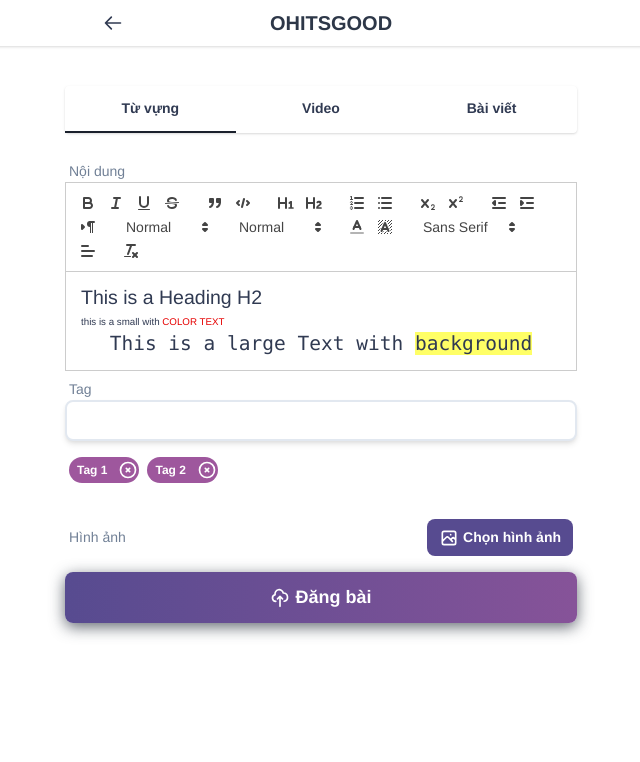
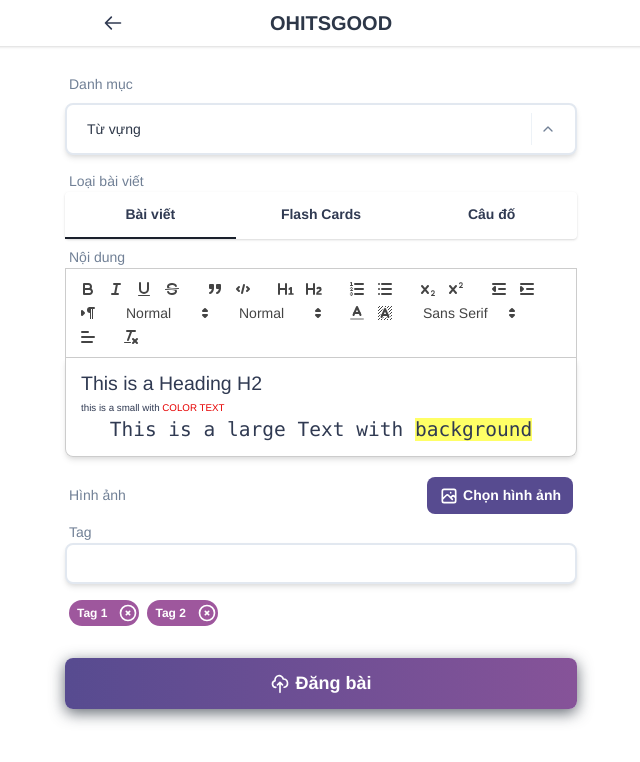
Before and after one commit to giangvincent/english-learning-social-network, a Vue app: page /creator in a window 1280 px wide. Shown: the top 762 px of the page, without its empty margins (319-959 px from the left). Built offline with nearby package versions, Linux system fonts and the light colour scheme; a web font is replaced by a local one.

Commit message:
update cretor

```diff
--- /dev/null
+++ b/src/components/Form/Select.vue
@@ -0,0 +1,107 @@
+<template>
+  <div class="flex flex-col items-center relative">
+    <div class="w-full">
+      <div
+        class="my-2 flex text-md block px-3 py-2 rounded-lg w-full bg-white border-2 border-gray-300 placeholder-gray-600 shadow-md focus:placeholder-gray-500 focus:bg-white focus:border-gray-600 focus:outline-none"
+        @click="initPick = !initPick"
+        @focus="initPick = !initPick"
+      >
+        <div class="flex flex-auto flex-wrap"></div>
+        <input
+          placeholder="Click để chọn"
+          class="p-1 px-2 appearance-none w-full text-gray-800"
+          :value="selectData[picked].title"
+        />
+        <div
+          class="text-gray-300 w-8 py-1 pl-2 pr-1 border-l flex items-center border-gray-200 "
+        >
+          <button
+            class="cursor-pointer w-6 h-6 text-gray-600 outline-none focus:outline-none"
+          >
+            <svg
+              xmlns="http://www.w3.org/2000/svg"
+              width="100%"
+              height="100%"
+              fill="none"
+              viewBox="0 0 24 24"
+              stroke="currentColor"
+              stroke-width="2"
+              stroke-linecap="round"
+              stroke-linejoin="round"
+              class="feather feather-chevron-up w-4 h-4"
+              :class="{ hidden: initPick }"
+            >
+              <polyline points="18 15 12 9 6 15"></polyline>
+            </svg>
+            <svg
+              :class="{ hidden: !initPick }"
+              class="feather feather-chevron-up w-4 h-4"
+              xmlns="http://www.w3.org/2000/svg"
+              fill="none"
+              viewBox="0 0 24 24"
+              stroke="currentColor"
+            >
+              <path
+                stroke-linecap="round"
+                stroke-linejoin="round"
+                stroke-width="2"
+                d="M19 9l-7 7-7-7"
+              />
+            </svg>
+          </button>
+        </div>
+      </div>
+    </div>
+    <div
+      :class="{ hidden: !initPick }"
+      class="absolute shadow-lg bg-white top-0 z-40 w-full left-0 mt-16 rounded max-h-select overflow-y-auto svelte-5uyqqj"
+      @click="initPick = false"
+    >
+      <div class="flex flex-col w-full">
+        <div
+          class="cursor-pointer w-full border-gray-100 rounded-t border-b hover:bg-teal-100"
+          v-for="(data, index) in selectData"
+          @click="picked = index"
+          :key="`select-${index}`"
+        >
+          <div
+            class="flex w-full items-center p-2 pl-2 border-transparent border-l-2 relative hover:border-teal-100"
+          >
+            <div class="w-full items-center flex">
+              <div class="mx-2 -mt-1  ">
+                {{ data.title }}
+                <div
+                  class="text-xs truncate w-full normal-case font-normal -mt-1 text-gray-500"
+                >
+                  {{ data.desc }}
+                </div>
+              </div>
+            </div>
+          </div>
+        </div>
+      </div>
+    </div>
+  </div>
+</template>
+
+<script>
+export default {
+  name: "form-select",
+  props: {
+    selectData: Array
+  },
+  data() {
+    return {
+      initPick: false,
+      picked: 0
+    };
+  },
+  watch: {
+    picked: function(newVal, old) {
+      if (newVal !== old) {
+        this.$emit("changeSelectData", newVal);
+      }
+    }
+  }
+};
+</script>
--- a/src/views/Creator.vue
+++ b/src/views/Creator.vue
@@ -31,22 +31,69 @@
         </div>
       </div>
     </nav>
-    <div class="sm:rounded shadow max-w-lg mx-auto mt-10">
-      <div class="w-full mx-auto flex text-center font-bold">
-        <a href class="w-1/3 py-3 border-b-2 border-gray-900">Từ vựng</a>
-        <a href class="w-1/3 py-3">Video</a>
-        <a href class="w-1/3 py-3">Bài viết</a>
-      </div>
-      <!-- END topbar lvl1 -->
-    </div>
-    <!-- User info -->
+
     <div class="my-6 md:px-6 lg:px-8 pb-20 mx-auto px-3">
       <div class="mx-auto max-w-lg">
         <div class="py-1">
+          <span class="px-1 text-sm text-gray-600">Danh mục</span>
+          <form-select
+            :selectData="categories"
+            @changeSelectData="changeCategory"
+          ></form-select>
+        </div>
+        <!-- pickup category -->
+        <div class="py-1">
+          <span class="px-1 text-sm text-gray-600">Loại bài viết</span>
+          <div class="sm:rounded shadow">
+            <div class="w-full mx-auto flex text-center font-bold">
+              <a href class="w-1/3 py-3 border-b-2 border-gray-900">Bài viết</a>
+              <a href class="w-1/3 py-3">Flash Cards</a>
+              <a href class="w-1/3 py-3">Câu đố</a>
+            </div>
+            <!-- END topbar lvl1 -->
+          </div>
+        </div>
+
+        <div class="py-1">
           <span class="px-1 text-sm text-gray-600">Nội dung</span>
           <div id="toolbar"></div>
-          <div id="editor"></div>
+          <div
+            id="editor"
+            class="rounded-b-lg  border-2 border-gray-300 placeholder-gray-600 shadow-md focus:placeholder-gray-500 focus:bg-white focus:border-gray-600 focus:outline-none"
+          ></div>
         </div>
+        <!-- text content editor -->
+        <div class="py-1">
+          <div
+            class="content-center flex items-center justify-between lex-wrap mt-3 px-1 text-gray-600 text-sm px-1 text-sm text-gray-600"
+          >
+            <span>Hình ảnh</span>
+            <a href="editor-image.html">
+              <button
+                type="button"
+                class="font-semibold text-white rounded-lg px-3 py-2 btn-hover bg-color-blue"
+              >
+                <svg
+                  class="text-white w-5 inline"
+                  xmlns="http://www.w3.org/2000/svg"
+                  fill="none"
+                  viewBox="0 0 24 24"
+                  stroke="currentColor"
+                >
+                  <path
+                    stroke-linecap="round"
+                    stroke-linejoin="round"
+                    stroke-width="2"
+                    d="M4 16l4.586-4.586a2 2 0 012.828 0L16 16m-2-2l1.586-1.586a2 2 0 012.828 0L20 14m-6-6h.01M6 20h12a2 2 0 002-2V6a2 2 0 00-2-2H6a2 2 0 00-2 2v12a2 2 0 002 2z"
+                  />
+                </svg>
+                Chọn hình ảnh
+              </button>
+            </a>
+          </div>
+        </div>
+        <!-- Images holder -->
+
         <div class="py-1">
           <span class="px-1 text-sm text-gray-600">Tag</span>
           <input
@@ -97,35 +144,7 @@
             </span>
           </div>
         </div>
-        <div class="py-1">
-          <div
-            class="content-center flex items-center justify-between lex-wrap mt-3 px-1 text-gray-600 text-sm px-1 text-sm text-gray-600"
-          >
-            <span>Hình ảnh</span>
-            <a href="editor-image.html">
-              <button
-                type="button"
-                class="font-semibold text-white rounded-lg px-3 py-2 btn-hover bg-color-blue"
-              >
-                <svg
-                  class="text-white w-5 inline"
-                  xmlns="http://www.w3.org/2000/svg"
-                  fill="none"
-                  viewBox="0 0 24 24"
-                  stroke="currentColor"
-                >
-                  <path
-                    stroke-linecap="round"
-                    stroke-linejoin="round"
-                    stroke-width="2"
-                    d="M4 16l4.586-4.586a2 2 0 012.828 0L16 16m-2-2l1.586-1.586a2 2 0 012.828 0L20 14m-6-6h.01M6 20h12a2 2 0 002-2V6a2 2 0 00-2-2H6a2 2 0 00-2 2v12a2 2 0 002 2z"
-                  />
-                </svg>
-                Chọn hình ảnh
-              </button>
-            </a>
-          </div>
-        </div>
+        <!-- Ending Tag -->
 
         <button
           class="mt-3 text-lg font-semibold w-full text-white rounded-lg px-6 py-3 btn-hover gradient-black"
@@ -154,17 +173,25 @@
 
 <script>
 import logo from "@/components/Logo.vue";
-
+import formSelect from "@/components/Form/Select.vue";
 import Quill from "quill";
 import "quill/dist/quill.snow.css";
 
 export default {
+  name: "creator",
   components: {
-    logo
+    logo,
+    formSelect
   },
   data() {
     return {
-      editor: null
+      editor: null,
+      categories: [
+        { title: "Từ vựng", desc: "Thêm cách học từ mới nè", id: 1 },
+        { title: "Luyện nghe", desc: "Video hoặc audio để luyện nghe", id: 2 },
+        { title: "Ngữ pháp", desc: "Ngữ pháp cũng quan trọng lắm", id: 3 }
+      ],
+      category: 0
     };
   },
   mounted() {
@@ -202,6 +229,10 @@ export default {
     this.editor.setContents(delta);
   },
   methods: {
+    changeCategory(index) {
+      console.log(index);
+      this.category = index;
+    },
     submitContent() {
       let content = this.editor.root.innerHTML;
       console.log(content);
```
